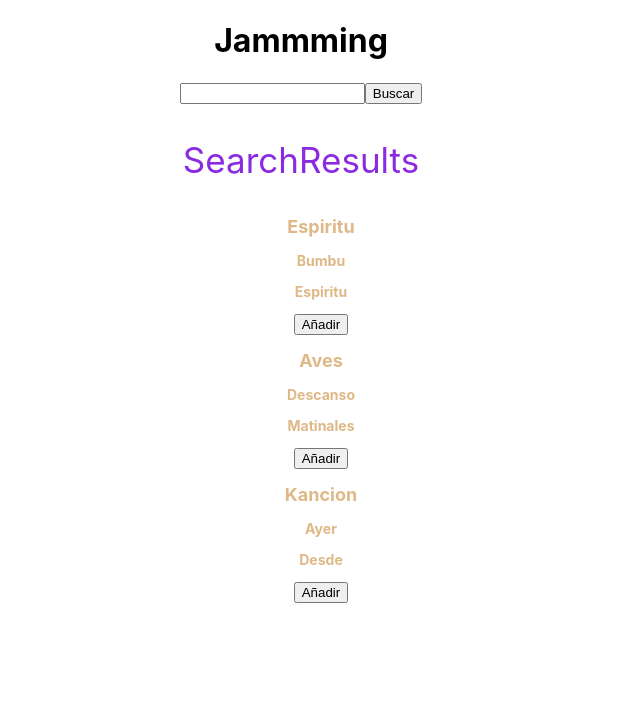
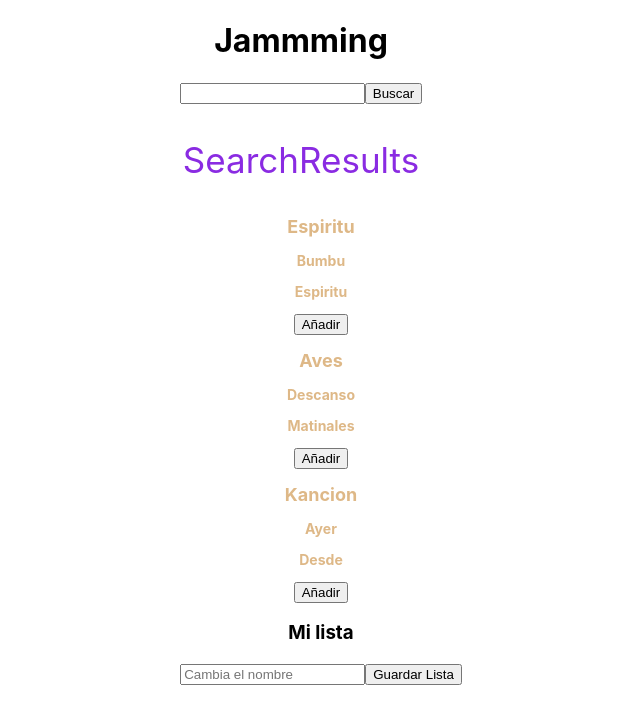
Before and after one commit to manolomaroto/jammming, a React (Create React App) app: page / in a window 1280 px wide. Shown: the top 724 px of the page, without its empty margins (339-979 px from the left). Built offline with nearby package versions, Linux system fonts and the light colour scheme.

Commit message:
add handle listName and uris

```diff
--- a/src/App.js
+++ b/src/App.js
@@ -6,14 +6,15 @@ import SearchResults from './components/Searchresults/SearchResults'
 import TrackList from './components/TrackList/TrackList';
 
 const tracks = [
-  {name: 'Espiritu', artist: 'Bumbu', album: 'Espiritu', id: '0' },
-  {name: 'Aves', artist: 'Descanso', album: 'Matinales', id: '1' },
-  {name: 'Kancion', artist: 'Ayer', album: 'Desde', id: '2' },
+  {name: 'Espiritu', artist: 'Bumbu', album: 'Espiritu', id: '0', uri: "spotify:album:2up3OPMp9Tb4dAKM2erWXQ" },
+  {name: 'Aves', artist: 'Descanso', album: 'Matinales', id: '1', uri: "spotify:album:2up3OPMp9Tb4dAKM2erWXQ" },
+  {name: 'Kancion', artist: 'Ayer', album: 'Desde', id: '2', uri: "spotify:album:2up3OPMp9Tb4dAKM2erWXQ" },
 ];
 
 function App() {
 
   const [tracksSelected, setTracksSelected] = useState([]);
+  const [listName, setListName] = useState('Mi lista');
 
   const handleTracksSelected = (e => {
     if(tracksSelected.some(item => item.id == e.target.id)){
@@ -28,6 +29,16 @@ function App() {
     setTracksSelected([...cancionesFiltradas]);
   }
 
+  const handleListName = (e) => {
+    setListName(e.target.value);
+  }
+
+  const handleListArray = () => {
+    const listUri = tracksSelected.map(track => track.uri);
+    console.log(listUri)
+    setTracksSelected([]);
+  }
+
   return (
     <div className="App">
       <h1>Jammming</h1>
@@ -36,7 +47,7 @@ function App() {
       </div>
       <SearchResults />
       <TrackList pistas={tracks} handleTracksSelected={handleTracksSelected}/>
-      <PlayList playlist={tracksSelected} handleRemoveTrack={removeTrack}/>
+      <PlayList handleListName={handleListName} listName={listName} playlist={tracksSelected} handleRemoveTrack={removeTrack} handleListArray={handleListArray}/>
     </div>
   );
 }
--- a/src/components/PlayList/PlayList.jsx
+++ b/src/components/PlayList/PlayList.jsx
@@ -1,9 +1,11 @@
 import React from 'react';
 import styles from './PlayList.module.css';
 
-const PlayList = ({playlist, handleRemoveTrack}) => {
+const PlayList = ({playlist, handleRemoveTrack, listName, handleListName, handleListArray}) => {
     return (
         <ul className={styles.playlist}>
+            <h3>{listName}</h3>
+            <input placeholder='Cambia el nombre' onChange={handleListName}/>
             {
                 playlist.map( (track, index )=> {
                     return(
@@ -14,6 +16,7 @@ const PlayList = ({playlist, handleRemoveTrack}) => {
                 )
 
             }
+            <button onClick={handleListArray}>Guardar Lista</button>
         </ul>
     )
 }
```
